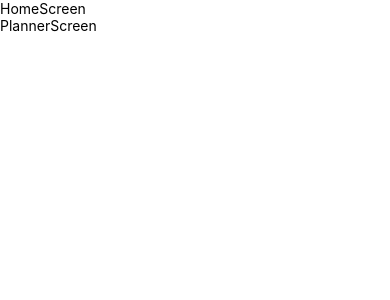
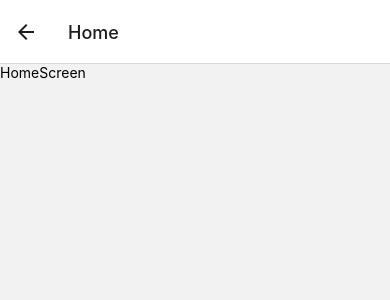
Before and after one commit to DrewIndeed/react-native-projects, a React Native app in the folder workout-app/: screen /Home in a window 390 px wide. Shown: the top 300 px of the page. Built offline with nearby package versions, Linux system fonts and the light colour scheme.

Commit message:
2: workout-app: implement navigation
- npm i @react-navigation/native-stack

```diff
--- a/workout-app/App.tsx
+++ b/workout-app/App.tsx
@@ -1,14 +1,11 @@
 import { StatusBar } from 'expo-status-bar';
-import { View } from 'react-native';
-import HomeScreen from './screens/HomeScreen';
-import PlannerScreen from './screens/PlannerScreen';
+import Navigation from './navigation/index';
 
 export default function App() {
   return (
-    <View>
-      <HomeScreen />
-      <PlannerScreen />
+    <>
+      <Navigation />
       <StatusBar style="auto" />
-    </View>
+    </>
   );
 }
--- /dev/null
+++ b/workout-app/navigation/index.tsx
@@ -0,0 +1,17 @@
+import { createNativeStackNavigator } from '@react-navigation/native-stack';
+import { NavigationContainer } from '@react-navigation/native';
+import HomeScreen from '../screens/HomeScreen';
+import PlannerScreen from '../screens/PlannerScreen';
+
+const Stack = createNativeStackNavigator();
+
+export default function NavigationBar() {
+  return (
+    <NavigationContainer>
+      <Stack.Navigator initialRouteName="Planner">
+        <Stack.Screen name="Home" component={HomeScreen}></Stack.Screen>
+        <Stack.Screen name="Planner" component={PlannerScreen}></Stack.Screen>
+      </Stack.Navigator>
+    </NavigationContainer>
+  );
+}
--- a/workout-app/package.json
+++ b/workout-app/package.json
@@ -11,6 +11,7 @@
   },
   "dependencies": {
     "@react-navigation/native": "^6.0.8",
+    "@react-navigation/native-stack": "^6.5.2",
     "expo": "~44.0.0",
     "expo-status-bar": "~1.2.0",
     "react": "17.0.1",
```
Also changed, not shown: 1 other file (tests, documents, lock files or other folders).
